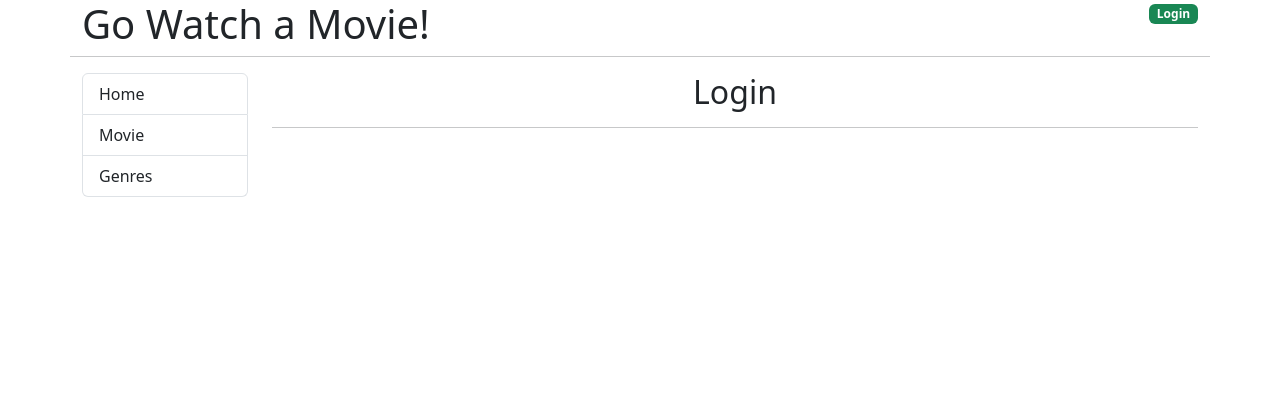
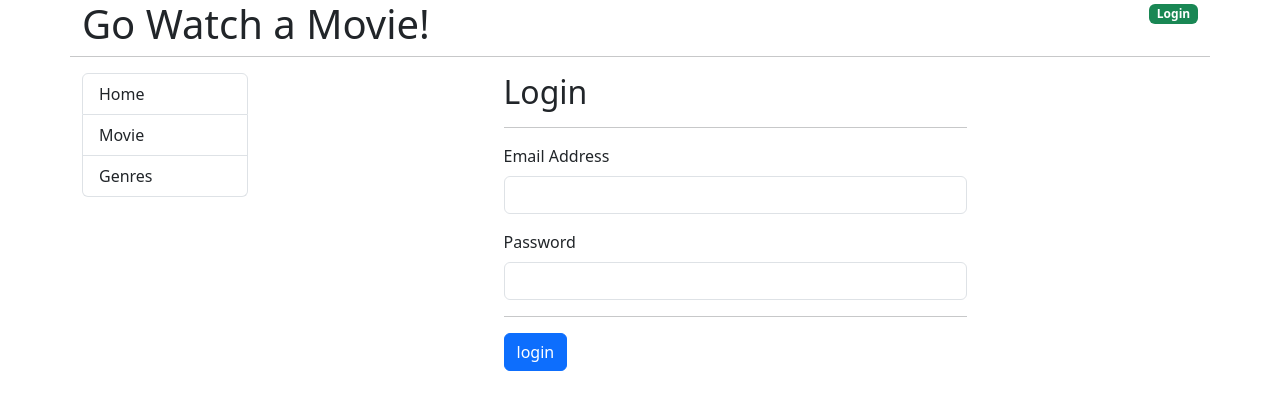
Before and after one commit to kenya6565/go-movies-front-end, a React (Create React App) app: page /login in a window 1280 px wide. Shown: the top 410 px of the page. Built offline with nearby package versions, Linux system fonts and the light colour scheme.

Commit message:
create Login component

```diff
--- a/src/App.tsx
+++ b/src/App.tsx
@@ -1,4 +1,4 @@
-import React, { useEffect, useState } from "react";
+import React, { useState } from "react";
 import { Outlet, Link } from "react-router-dom";
 
 function App() {
@@ -66,8 +66,11 @@
             </div>
           </nav>
         </div>
+        {/* pass useState variable */}
         <div className="col-md-10">
-          <Outlet />
+          <Outlet context={{
+            jwtToken, setJwtToken
+          }} />
         </div>
       </div>
     </div>
--- a/src/components/Login.tsx
+++ b/src/components/Login.tsx
@@ -1,9 +1,55 @@
-import React from "react";
+import React, { useState } from "react";
+import { useOutletContext } from "react-router-dom";
+import Input from "./form/Input";
+
 const Login = () => {
+  const [email, setEmail] = useState("");
+  const [password, setPassword] = useState("");
+
+  // get value from Outlet
+  const {
+    jwtToken,
+    setJwtToken,
+  }: { jwtToken: string; setJwtToken: (jwtToken: string) => void } =
+    useOutletContext();
+
+  const handleSubmit = (event: React.FormEvent<HTMLFormElement>) => {
+    event.preventDefault();
+    console.log("email/password", email, password);
+    if (email === "admin.example.com") {
+      setJwtToken("abc");
+    }
+  };
   return (
-    <div className="text-center">
+    <div className="col-md-6 offset-md-3">
       <h2>Login</h2>
       <hr />
+
+      <form onSubmit={handleSubmit}>
+        <Input
+          title="Email Address"
+          type="email"
+          className="form-control"
+          name="email"
+          autoComplete="email-new"
+          onChange={(event: React.ChangeEvent<HTMLInputElement>) =>
+            setEmail(event.target.value)
+          }
+        ></Input>
+
+        <Input
+          title="Password"
+          type="password"
+          className="form-control"
+          name="password"
+          autoComplete="password-new"
+          onChange={(event: React.ChangeEvent<HTMLInputElement>) =>
+            setEmail(event.target.value)
+          }
+        ></Input>
+        <hr />
+        <input type="submit" className="btn btn-primary" value="login" />
+      </form>
     </div>
   );
 };
--- /dev/null
+++ b/src/components/form/Input.tsx
@@ -0,0 +1,25 @@
+import React, { forwardRef } from "react";
+import { Input } from "../../interfaces/input";
+
+const Input = forwardRef((props: Input, ref) => {
+  return (
+    <div className="mb-3">
+      <label htmlFor={props.name} className="form-label">
+        {props.title}
+      </label>
+      <input
+        type={props.type}
+        className={props.className}
+        id={props.name}
+        ref={ref}
+        placeholder={props.placeholder}
+        onChange={props.onChange}
+        autoComplete={props.autoComplete}
+        value={props.value}
+      />
+      <div className={props.errorDiv}>{props.errorMsg}</div>
+    </div>
+  );
+});
+
+export default Input;
--- /dev/null
+++ b/src/interfaces/input.ts
@@ -0,0 +1,8 @@
+export type Input = {
+  title: string;
+  type: string;
+  className: string;
+  name: string;
+  autoComplete: string;
+  onChange: (event: React.ChangeEvent<HTMLInputElement>) => void;
+};
```
